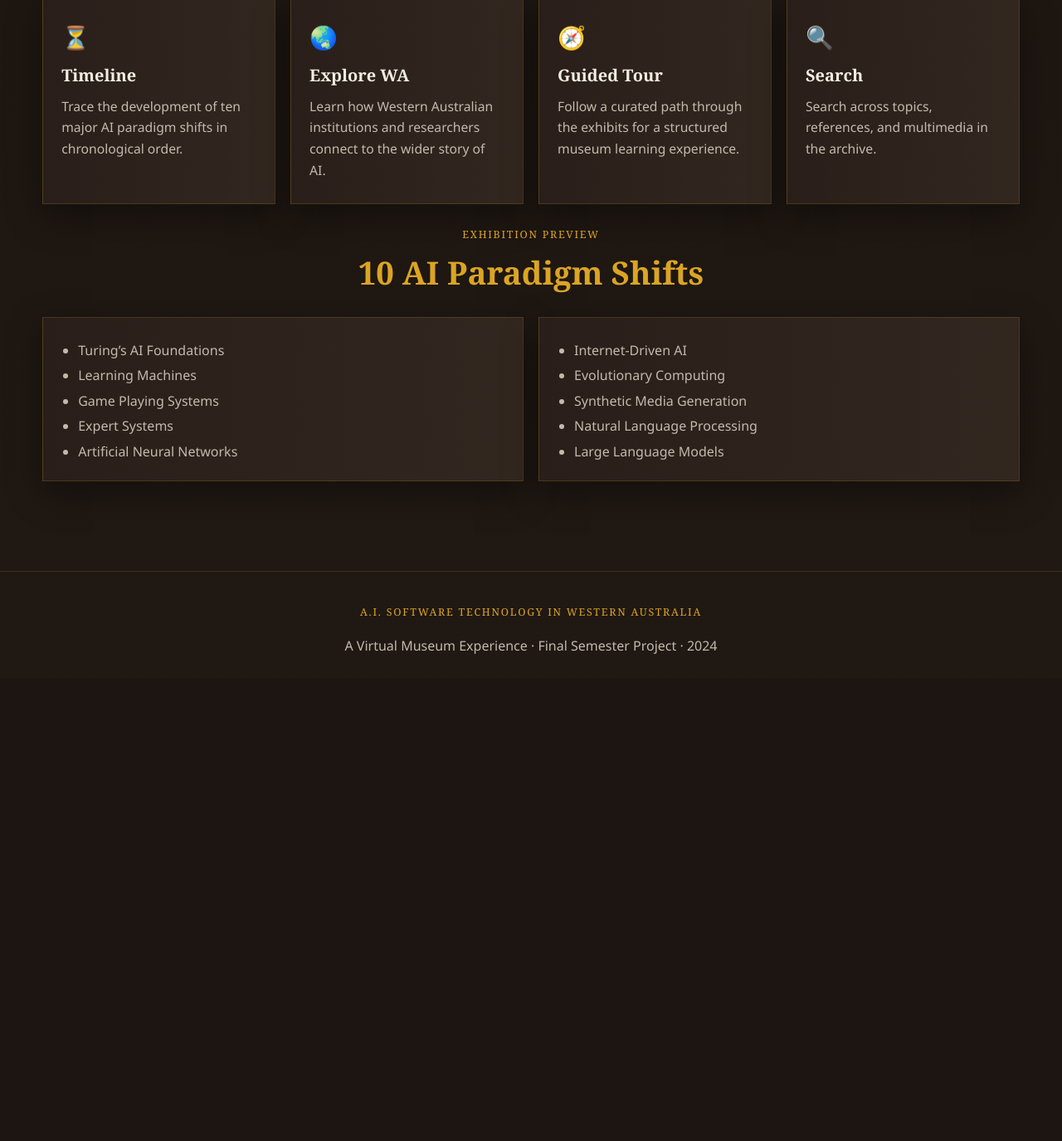
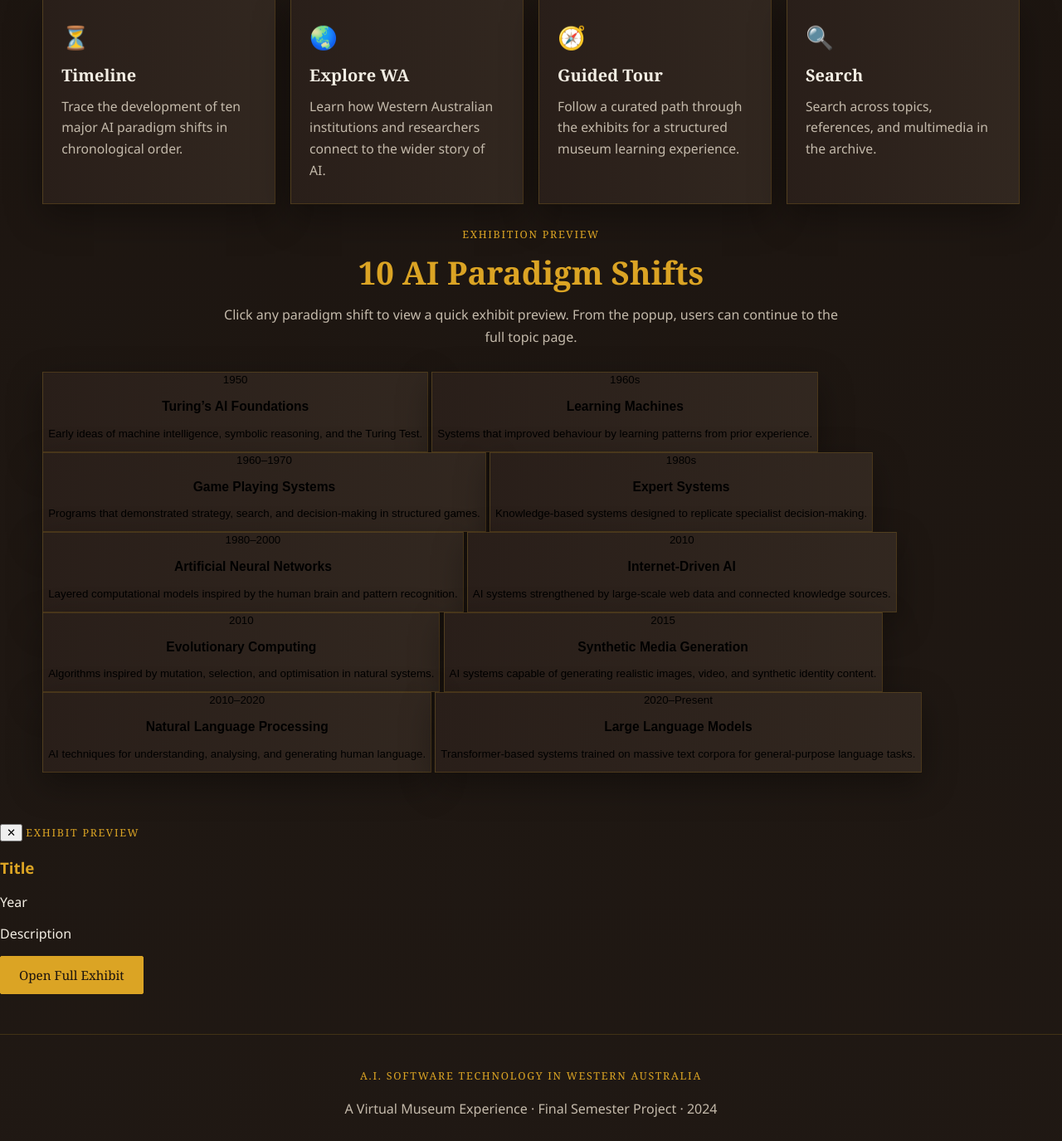
Before and after one commit to RoshiniVadla75/Group-22---CITS5206, a Python web app: template templates/home.html in a window 1280 px wide. Shown: the part 982-2357 px from the top of the page at 83% size. Before the commit the page ends 1770 px from the top, so only its background shows below. Run offline with Jinja, Linux system fonts and the light colour scheme; the template is opened without the code that fills it, so the values that code supplies are empty.

Commit message:
Added individual 10 paradigm shifts buttons

```diff
--- a/templates/home.html
+++ b/templates/home.html
@@ -4,7 +4,7 @@
     <meta charset="UTF-8" />
     <meta name="viewport" content="width=device-width, initial-scale=1.0" />
     <title>Home - AI Museum</title>
-    <link rel="stylesheet" href="home.css" />
+    <link rel="stylesheet" href="../static/css/home.css" />
   </head>
   <body>
     <div class="site-wrapper">
@@ -117,31 +117,90 @@
           <div class="section-heading fade-in">
             <span class="exhibit-label">Exhibition Preview</span>
             <h2 class="section-title brass-text">10 AI Paradigm Shifts</h2>
+            <p class="section-text">
+              Click any paradigm shift to view a quick exhibit preview. From the
+              popup, users can continue to the full topic page.
+            </p>
           </div>
 
-          <div class="highlights-grid">
-            <div class="museum-card highlight-panel">
-              <ul class="highlight-list">
-                <li>Turing’s AI Foundations</li>
-                <li>Learning Machines</li>
-                <li>Game Playing Systems</li>
-                <li>Expert Systems</li>
-                <li>Artificial Neural Networks</li>
-              </ul>
-            </div>
+          <div class="paradigm-grid" id="paradigmGrid">
+            <button class="museum-card paradigm-card" data-topic="turing" type="button">
+              <span class="paradigm-year">1950</span>
+              <h3>Turing’s AI Foundations</h3>
+              <p>Early ideas of machine intelligence, symbolic reasoning, and the Turing Test.</p>
+            </button>
 
-            <div class="museum-card highlight-panel">
-              <ul class="highlight-list">
-                <li>Internet-Driven AI</li>
-                <li>Evolutionary Computing</li>
-                <li>Synthetic Media Generation</li>
-                <li>Natural Language Processing</li>
-                <li>Large Language Models</li>
-              </ul>
-            </div>
+            <button class="museum-card paradigm-card" data-topic="learning-machines" type="button">
+              <span class="paradigm-year">1960s</span>
+              <h3>Learning Machines</h3>
+              <p>Systems that improved behaviour by learning patterns from prior experience.</p>
+            </button>
+
+            <button class="museum-card paradigm-card" data-topic="game-playing" type="button">
+              <span class="paradigm-year">1960–1970</span>
+              <h3>Game Playing Systems</h3>
+              <p>Programs that demonstrated strategy, search, and decision-making in structured games.</p>
+            </button>
+
+            <button class="museum-card paradigm-card" data-topic="expert-systems" type="button">
+              <span class="paradigm-year">1980s</span>
+              <h3>Expert Systems</h3>
+              <p>Knowledge-based systems designed to replicate specialist decision-making.</p>
+            </button>
+
+            <button class="museum-card paradigm-card" data-topic="neural-networks" type="button">
+              <span class="paradigm-year">1980–2000</span>
+              <h3>Artificial Neural Networks</h3>
+              <p>Layered computational models inspired by the human brain and pattern recognition.</p>
+            </button>
+
+            <button class="museum-card paradigm-card" data-topic="internet-ai" type="button">
+              <span class="paradigm-year">2010</span>
+              <h3>Internet-Driven AI</h3>
+              <p>AI systems strengthened by large-scale web data and connected knowledge sources.</p>
+            </button>
+
+            <button class="museum-card paradigm-card" data-topic="evolutionary-computing" type="button">
+              <span class="paradigm-year">2010</span>
+              <h3>Evolutionary Computing</h3>
+              <p>Algorithms inspired by mutation, selection, and optimisation in natural systems.</p>
+            </button>
+
+            <button class="museum-card paradigm-card" data-topic="synthetic-media" type="button">
+              <span class="paradigm-year">2015</span>
+              <h3>Synthetic Media Generation</h3>
+              <p>AI systems capable of generating realistic images, video, and synthetic identity content.</p>
+            </button>
+
+            <button class="museum-card paradigm-card" data-topic="nlp" type="button">
+              <span class="paradigm-year">2010–2020</span>
+              <h3>Natural Language Processing</h3>
+              <p>AI techniques for understanding, analysing, and generating human language.</p>
+            </button>
+
+            <button class="museum-card paradigm-card" data-topic="llms" type="button">
+              <span class="paradigm-year">2020–Present</span>
+              <h3>Large Language Models</h3>
+              <p>Transformer-based systems trained on massive text corpora for general-purpose language tasks.</p>
+            </button>
           </div>
         </section>
       </main>
+
+      <div class="modal-overlay hidden" id="topicModal">
+        <div class="modal-card">
+          <button class="modal-close" id="modalClose" aria-label="Close popup">✕</button>
+
+          <span class="exhibit-label">Exhibit Preview</span>
+          <h3 class="modal-title brass-text" id="modalTitle">Title</h3>
+          <p class="modal-year" id="modalYear">Year</p>
+          <p class="modal-text" id="modalText">Description</p>
+
+          <div class="modal-actions">
+            <a id="modalLink" href="#" class="primary-btn">Open Full Exhibit</a>
+          </div>
+        </div>
+      </div>
 
       <footer class="site-footer">
         <div class="container footer-inner">
@@ -155,6 +214,6 @@
       </footer>
     </div>
 
-    <script src="home.js"></script>
+    <script src="../static/js/home.js"></script>
   </body>
 </html>
```
